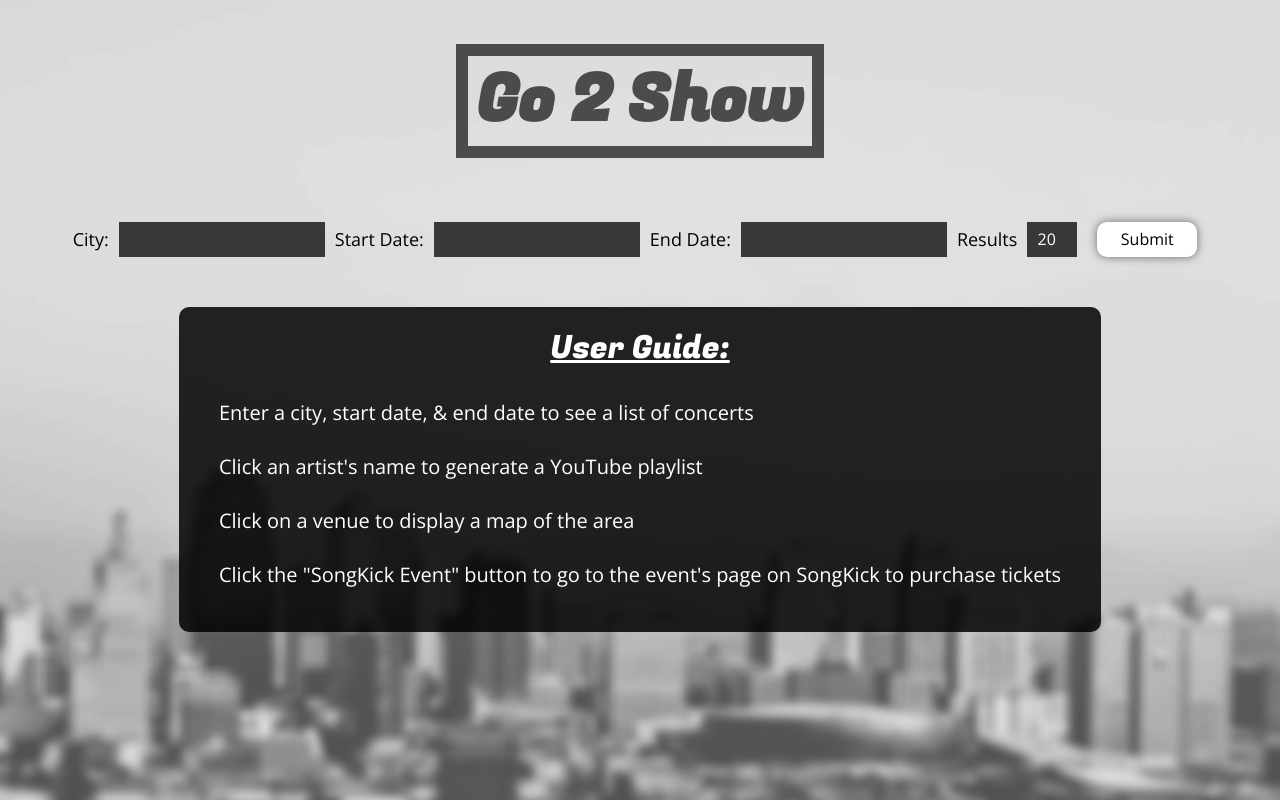
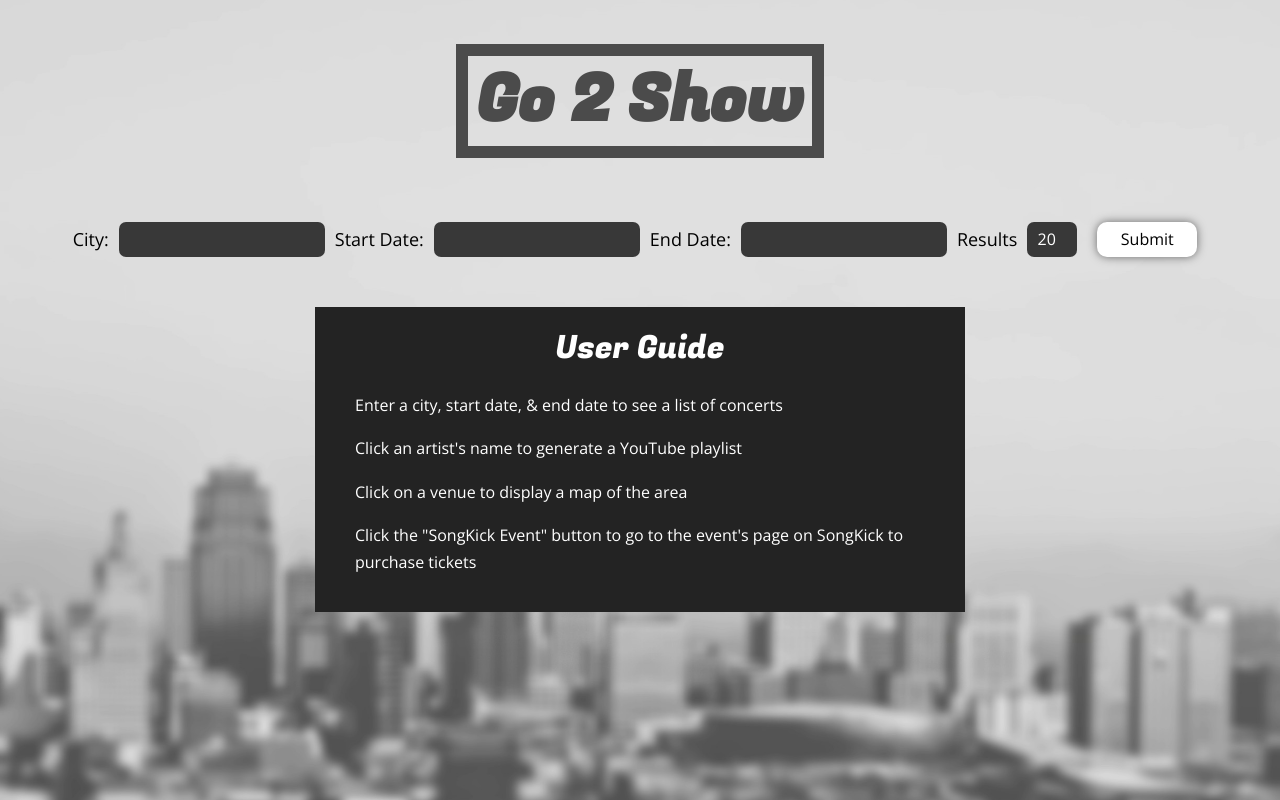
Before and after one commit to BenGrabowski/API-Capstone, a plain HTML site: page index.html in a window 1280 px wide. Drawn offline with nearby package versions, Linux system fonts and the light colour scheme.

Commit message:
update before mentor session

```diff
--- a/index.html
+++ b/index.html
@@ -42,7 +42,7 @@
         <p id="error"></p>
 
         <section id="description">
-            <p id="instruction-header">User Guide:</p>
+            <p id="instruction-header">User Guide</p>
 
             <p>Enter a city, start date, & end date to see a list
                 of concerts</p>
--- a/script.js
+++ b/script.js
@@ -115,12 +115,13 @@ function getConcertAddress(venueID) {
 function displayConcerts(responseJson) {
     $('#concert-results').empty();
     $('#concert-results').removeClass('hidden');
-    let poweredBySK = `<img src="images/powered-by-songkick-white.png" class="powered-by-sk">`
+    const poweredBySK = `<img src="images/powered-by-songkick-white.png" class="powered-by-sk">`
     $('#concert-results').prepend(poweredBySK);
     const eventArray = responseJson.resultsPage.results.event;
     for (let i = 0; i < eventArray.length; i++) {
+        //Use moment.js to format the concert date to "Month Day Year" format
         const concertDate = moment(responseJson.resultsPage.results.event[i].start.date)
-                            .format('MMMM Do YYYY');
+        .format('MMMM Do YYYY');
         $('#concert-results').append(
             `<li>
                 <p class="artist-name" tabindex="0">
@@ -214,8 +215,8 @@ function handleSubmit(){
         startDate = $('#alt-start-date').val();
         endDate = $('#alt-end-date').val();
         maxResults = $('input[name=max-results]').val();
-        if (maxResults < 1) {
-            $('#error').text('Please Enter a Positive Number');
+        if (maxResults < 1 || maxResults > 50) {
+            $('#error').text('Please Enter a Number 1 - 50');
             return;
         } else {
             $('#error').empty();
--- a/style.css
+++ b/style.css
@@ -31,19 +31,21 @@ main {
 }
 
 #description {
-    background: rgba(0, 0, 0, .85);
+    /* background: rgba(0, 0, 0, .85); */
+    background: rgb(35, 35, 35);
     color: white;
     padding: 0 40px 20px 40px;
     line-height: 1.7;
-    border-radius: 10px;
-    font-size: 20px;
+    /* border-radius: 10px; */
+    font-size: 16px;
     margin: 0 30px;
+    max-width: 650px;
 }
 
 #instruction-header {
     text-align: center;
     font-size: 32px;
-    text-decoration: underline;
+    /* text-decoration: underline; */
     font-family: 'Fugaz One', cursive;
     margin-top: 15px;
     margin-bottom: 0;
@@ -65,7 +67,7 @@ main {
     font-size: 65px;
     color: rgb(75, 75, 75);
     font-family: 'Fugaz One', cursive;
-    transition: all 1s ease;
+    transition: all .5s ease;
 }
 
 .logo:hover {
@@ -97,6 +99,7 @@ input {
     transition-property: background, color;
     transition-duration: .15s;
     transition-timing-function: linear;
+    border-radius: 7px;
 }
 
 input:hover {
```
Also changed, not shown: 1 other file.
